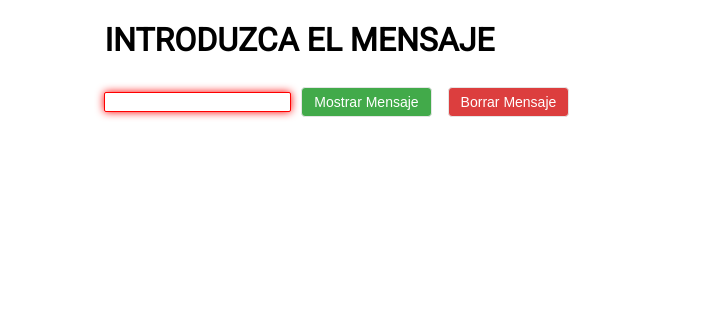
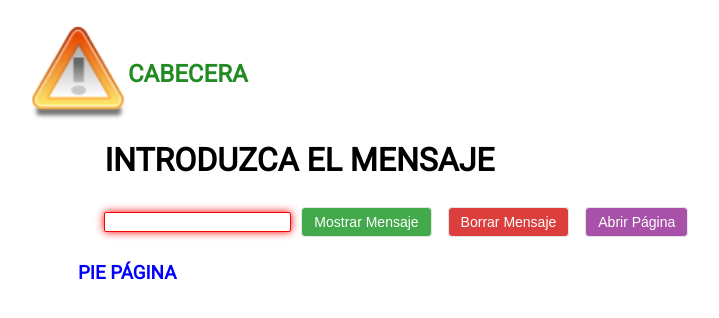
Before and after one commit to zni4/EjemploMensajeError, a plain HTML site: page Mensaje.html in a window 1280 px wide. Shown: the whole page, without its empty margins (30-749 px from the left). Drawn offline with Linux system fonts and the light colour scheme.

Commit message:
Añadimos cabecera y pie como si fuera master page

```diff
--- /dev/null
+++ b/Footer.html
@@ -0,0 +1,18 @@
+<!DOCTYPE html>
+
+<link href="HeaderFooter.css" rel="stylesheet" />
+
+<html lang="en">
+	<head>
+		<meta charset="UTF-8" />
+		<meta name="viewport" content="width=device-width, initial-scale=1.0" />
+		<meta http-equiv="X-UA-Compatible" content="ie=edge" />
+		<title>Footer</title>
+	</head>
+
+	<body>
+		<div class="Footer">
+			<h3>PIE PÁGINA</h3>
+		</div>
+	</body>
+</html>
--- /dev/null
+++ b/Header.html
@@ -0,0 +1,19 @@
+<!DOCTYPE html>
+
+<link href="HeaderFooter.css" rel="stylesheet" />
+
+<html lang="en">
+	<head>
+		<meta charset="UTF-8" />
+		<meta name="viewport" content="width=device-width, initial-scale=1.0" />
+		<meta http-equiv="X-UA-Compatible" content="ie=edge" />
+		<title>Header</title>
+	</head>
+
+	<body>
+		<div class="Header">
+			<img src="Warning.png" />
+			<h2>CABECERA</h2>
+		</div>
+	</body>
+</html>
--- /dev/null
+++ b/HeaderFooter.css
@@ -0,0 +1,25 @@
+div .Header {
+	margin-left: 50px;
+	/*background-color: burlywood;*/
+	height: 100px;
+}
+
+div .Header h2 {
+	padding-top: 40px;
+	color: forestgreen;
+}
+
+div .Header img {
+	width: 100px;
+	height: 100px;
+	float: left;
+}
+
+div .Footer {
+	margin-left: 100px;
+	/*background-color: coral;*/
+}
+
+div .Footer h3 {
+	color: blue;
+}
--- /dev/null
+++ b/Include.js
@@ -0,0 +1,31 @@
+function includeHTML() {
+	var z, i, elmnt, file, xhttp;
+	/* Loop through a collection of all HTML elements: */
+	z = document.getElementsByTagName("*");
+	for (i = 0; i < z.length; i++) {
+		elmnt = z[i];
+		/*search for elements with a certain atrribute:*/
+		file = elmnt.getAttribute("include-html");
+		if (file) {
+			/* Make an HTTP request using the attribute value as the file name: */
+			xhttp = new XMLHttpRequest();
+			xhttp.onreadystatechange = function() {
+				if (this.readyState == 4) {
+					if (this.status == 200) {
+						elmnt.innerHTML = this.responseText;
+					}
+					if (this.status == 404) {
+						elmnt.innerHTML = "Page not found.";
+					}
+					/* Remove the attribute, and call this function once more: */
+					elmnt.removeAttribute("include-html");
+					includeHTML();
+				}
+			};
+			xhttp.open("GET", file, true);
+			xhttp.send();
+			/* Exit the function: */
+			return;
+		}
+	}
+}
--- a/Mensaje.css
+++ b/Mensaje.css
@@ -23,9 +23,8 @@ body {
 	background-color: green;
 }
 
-.cabeceraPpal .Botonrojo
-{
-    padding: 6px 12px;
+.cabeceraPpal .Botonrojo {
+	padding: 6px 12px;
 	font-size: 14px;
 	font-weight: normal;
 	text-align: center;
@@ -39,6 +38,23 @@ body {
 
 .cabeceraPpal .Botonrojo:hover {
 	background-color: red;
+}
+
+.cabeceraPpal .Botonmorado {
+	padding: 6px 12px;
+	font-size: 14px;
+	font-weight: normal;
+	text-align: center;
+	border-radius: 4px;
+	border: 1px solid #e5e5e5;
+	background-color: #a851a8;
+	color: #ffffff;
+	margin: 6px;
+	cursor: pointer;
+}
+
+.cabeceraPpal .Botonmorado:hover {
+	background-color: purple;
 }
 
 .input_Text {
--- a/Mensaje.html
+++ b/Mensaje.html
@@ -1,14 +1,18 @@
 <!DOCTYPE html>
 
-<link href="https://fonts.googleapis.com/css?family=Roboto&display=swap" rel="stylesheet" />
+<link
+	href="https://fonts.googleapis.com/css?family=Roboto&display=swap"
+	rel="stylesheet"
+/>
 <link href="Mensaje.css" rel="stylesheet" />
 
 <script src="Mensaje.js"></script>
+<script src="Include.js"></script>
 
 <script>
-    window.onload = function () {
-        Inicio();
-    };
+	window.onload = function() {
+		Inicio();
+	};
 </script>
 
 <html lang="en">
@@ -21,11 +25,33 @@
 	</head>
 
 	<body>
+		<div include-html="Header.html"></div>
+
 		<div class="cabeceraPpal">
 			<h1>INTRODUZCA EL MENSAJE</h1>
-			<input type="text" id="TextoMensaje" class="input_Text" required="required"/>
-			<button onclick="MostrarMensaje(document.getElementById('TextoMensaje').value);">Mostrar Mensaje</button>
-            <button class="Botonrojo" onclick="BorrarTextoMensaje();">Borrar Mensaje</button>
+			<input
+				type="text"
+				id="TextoMensaje"
+				class="input_Text"
+				required="required"
+			/>
+			<button
+				onclick="MostrarMensaje(document.getElementById('TextoMensaje').value);"
+			>
+				Mostrar Mensaje
+			</button>
+			<button class="Botonrojo" onclick="BorrarTextoMensaje();">
+				Borrar Mensaje
+			</button>
+			<button class="Botonmorado" onclick="AbrirPagina();">
+				Abrir Página
+			</button>
 		</div>
+
+		<div include-html="Footer.html"></div>
 	</body>
 </html>
+
+<script>
+	includeHTML();
+</script>
--- a/Mensaje.js
+++ b/Mensaje.js
@@ -3,7 +3,6 @@ function Inicio() {
 }
 
 function MostrarMensaje(textoMensaje) {
-
 	if (textoMensaje === undefined || textoMensaje === "") {
 		MostrarMensaje("Debe introducir un texto para el mensaje");
 		return;
@@ -51,3 +50,7 @@ function BorrarTextoMensaje() {
 	document.getElementById("TextoMensaje").value = "";
 	document.getElementById("TextoMensaje").focus();
 }
+
+function AbrirPagina() {
+	location.href = "./NuevaPagina.html";
+}
--- /dev/null
+++ b/NuevaPagina.js
@@ -0,0 +1,3 @@
+function Volver() {
+	location.href = "./Mensaje.html";
+}
```
Also changed, not shown: NuevaPagina.html (added, +38 -0 lines). Lines whose indentation alone changed are shown as unchanged.
